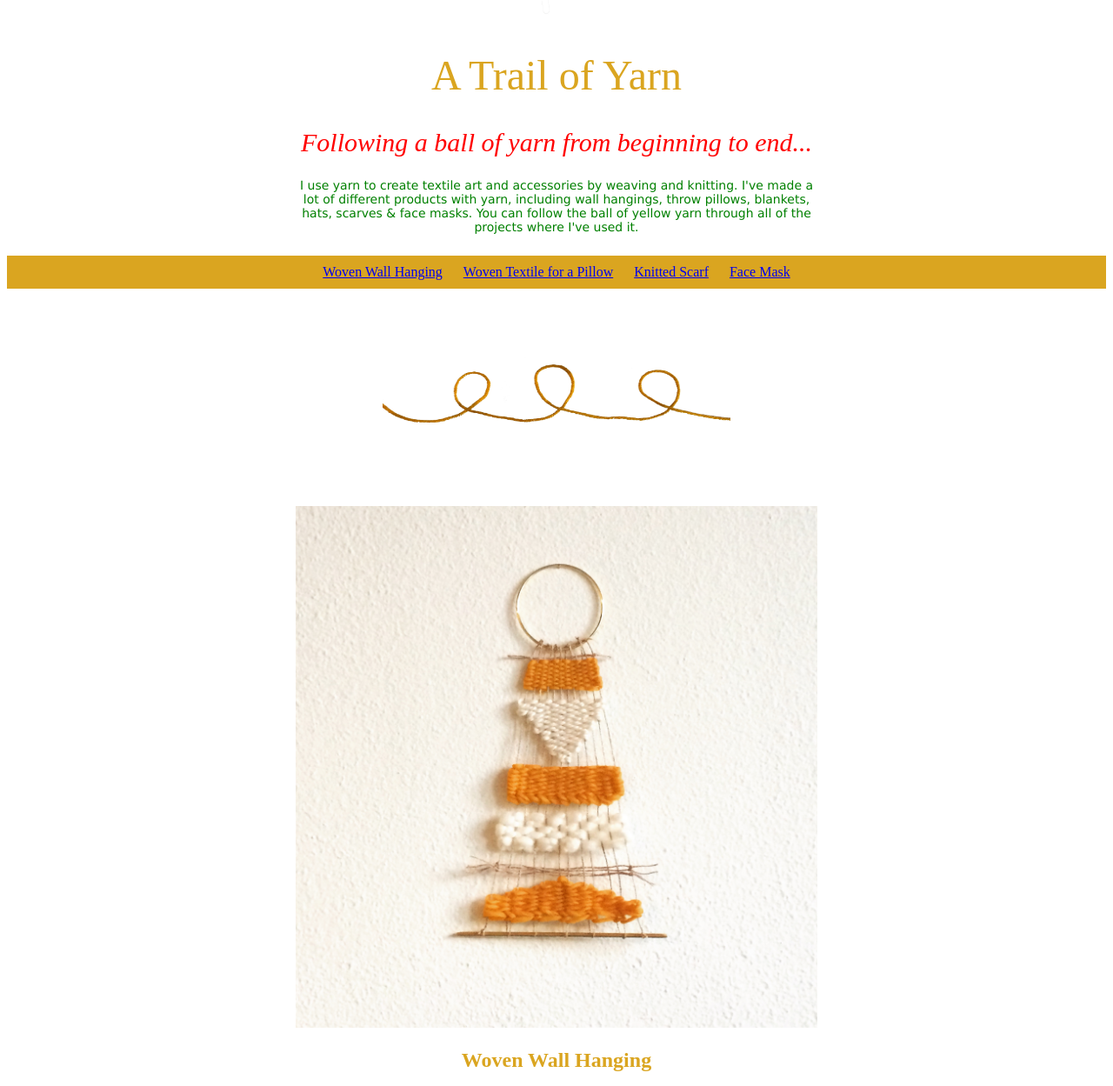
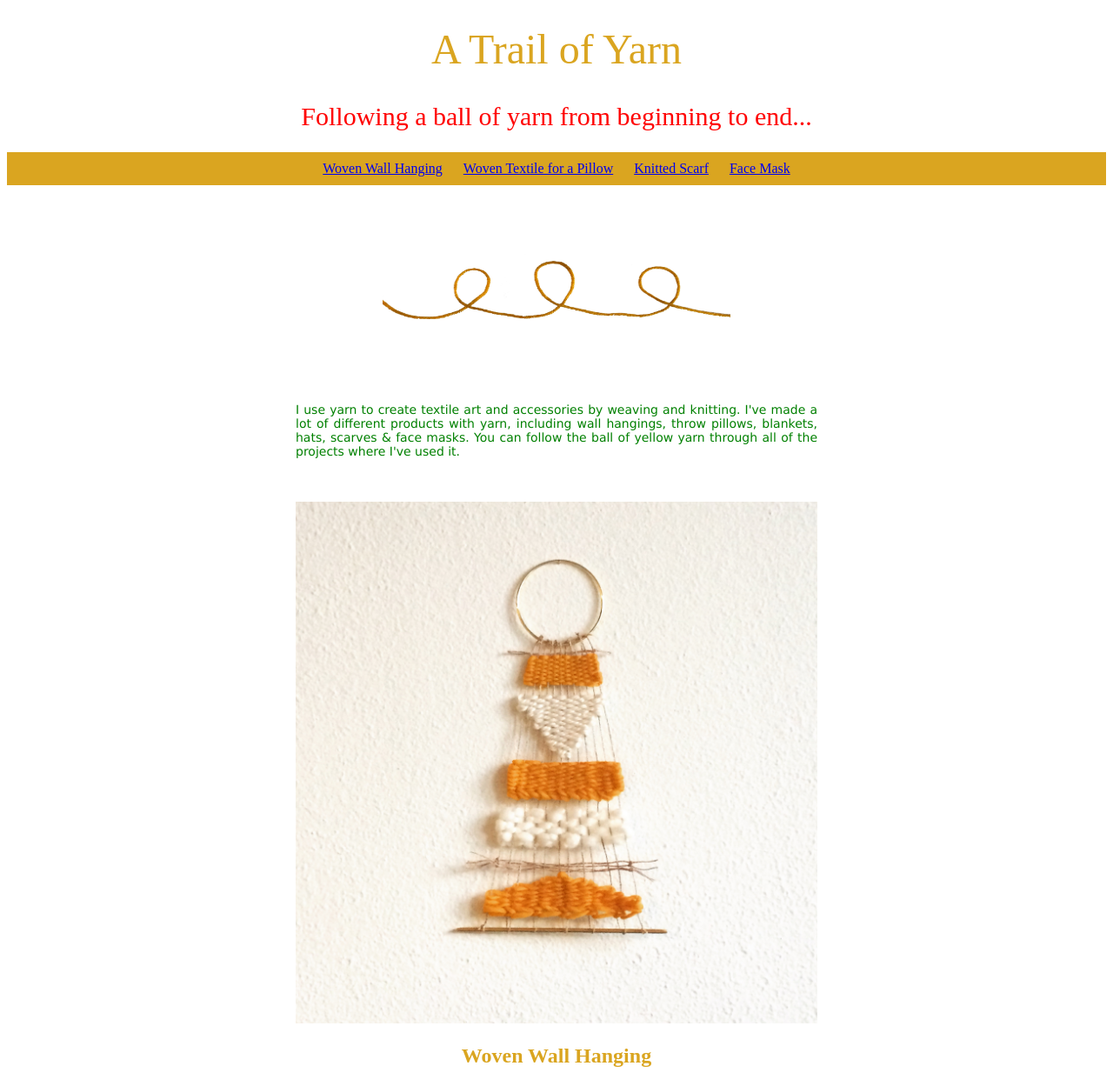
Before and after one commit to ilyanefox/html-me-something-ilyanefox, a website: page index.html in a window 1280 px wide. Shown: the part 270-1519 px from the top of the page at 87% size. Drawn offline with Linux system fonts and the light colour scheme.

Commit message:
Changed fonts

```diff
--- a/index.html
+++ b/index.html
@@ -6,12 +6,10 @@
    </head>
    <body>
       <header>
-         <img id="topImage" src="images/Untitled-Artwork.jpg" alt="Ball of yarn" width="600">
-         <h1>A Trail of Yarn</h1>
-         <h2 id="mainHeading">Following a ball of yarn from beginning to end...</h2>
-         <p id="testP" class="funParagraph">I use yarn to create textile art and accessories by weaving and knitting. I've made a lot of
-            different products with yarn, including wall hangings, throw pillows, blankets, hats, scarves &amp; face masks.
-            You can follow the ball of yellow yarn through all of the projects where I've used it.</p>
+        <img id="topImage" src="images/Untitled-Artwork.jpg" alt="Ball of yarn" width="600">
+            <h1>A Trail of Yarn</h1>
+            <h2 id="mainHeading">Following a ball of yarn from beginning to end...</h2>
+
          <nav>
             <ul>
                <li>
@@ -28,12 +26,16 @@
                </li>
             </ul>
          </nav>
+
       </header>
       <main>
          <article>
             <section>
                <img class="imgBreak" src="images/IMG-7387.jpg" alt="Yarn strand" width="400" height="100">
                <a name="Wall-Hanging"></a>
+               <p id="testP" class="funParagraph">I use yarn to create textile art and accessories by weaving and knitting. I've made a lot of
+                  different products with yarn, including wall hangings, throw pillows, blankets, hats, scarves &amp; face masks.
+                  You can follow the ball of yellow yarn through all of the projects where I've used it.</p>
                <img src="images/IMG-3633.JPG" alt="Woven Wall Hanging" width="600">
                <h3>Woven Wall Hanging</h3>
                <p>
--- a/styles.css
+++ b/styles.css
@@ -5,18 +5,17 @@ body {
 
 }
 #topImage {
-    margin-top: 50px;
+    margin-top: 20px;
 }
+
 h1 {
     text-align: center;
-    font: 48px Bookman;
+    font: 48px "Segoe script";
     color: goldenrod;
 }
 h2 {
     text-align: center;
-    font: 30px Bookman;
-    font-style: oblique;
-
+    font: 30px "Segoe print";
 }
 nav ul {
     text-align: center;
@@ -33,7 +32,7 @@ li {
 h3 {
     text-align: center;
     color: goldenrod;
-    font: 24px Bookman;
+    font: 24px "segoe script";
     font-weight: bold;
 }
 p {
@@ -64,6 +63,7 @@ footer {
 .funParagraph {
     color: green;
     font-size: 14px;
-    margin-bottom: 25px;
-    text-align: center;
+    margin-top: 50px;
+    margin-bottom: 50px;
+    text-align: justify;
 }
```
